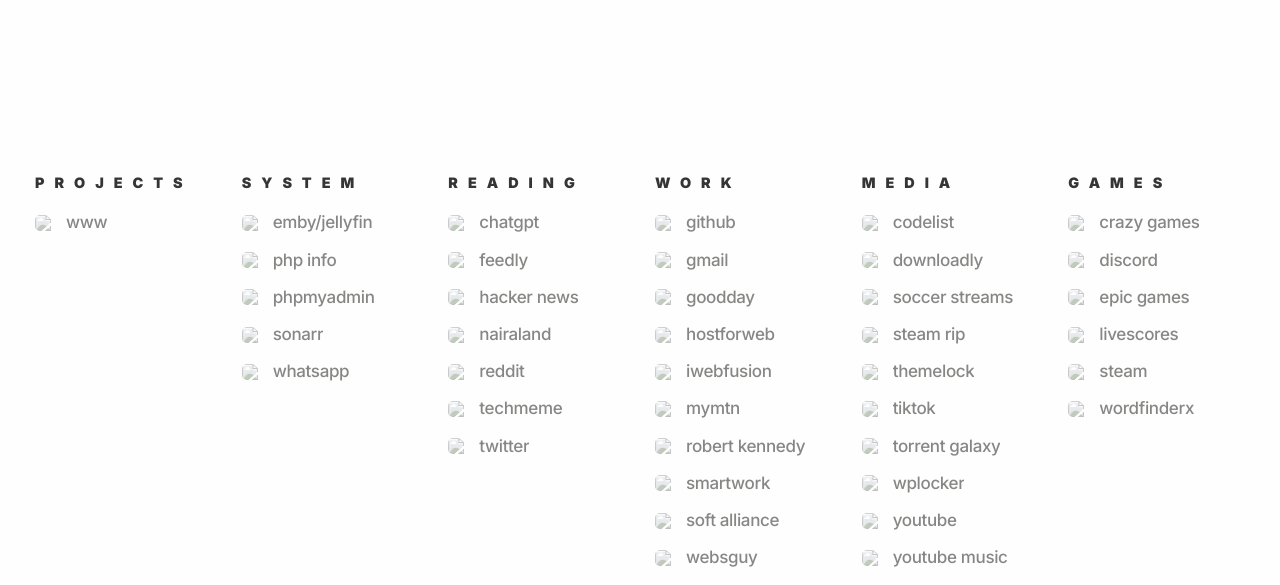
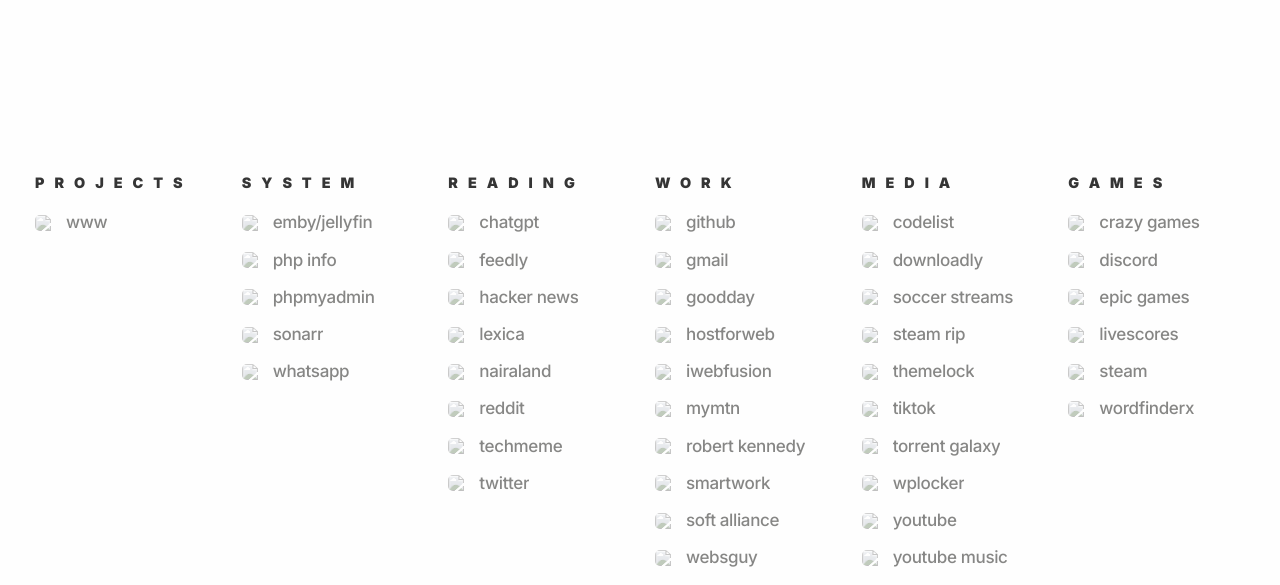
Before and after one commit to streetlife/start, a PHP site: page / in a window 1280 px wide. Shown: the top 585 px of the page. Run offline with PHP 8.4, Linux system fonts and the light colour scheme; some libraries are stand-ins or nearby versions.

Commit message:
Added Lexica

```diff
--- a/index.php
+++ b/index.php
@@ -45,7 +45,8 @@
 	'https://twitter.com'=>'twitter',
 	'https://techmeme.com'=>'techmeme',
 	'https://nairaland.com'=>'nairaland',
-    'https://chat.openai.com'=>'chatGPT'
+    'https://chat.openai.com'=>'chatGPT',
+    'https://lexica.art/aperture'=>'lexica'
 ];
 
 $work_links = [
```
